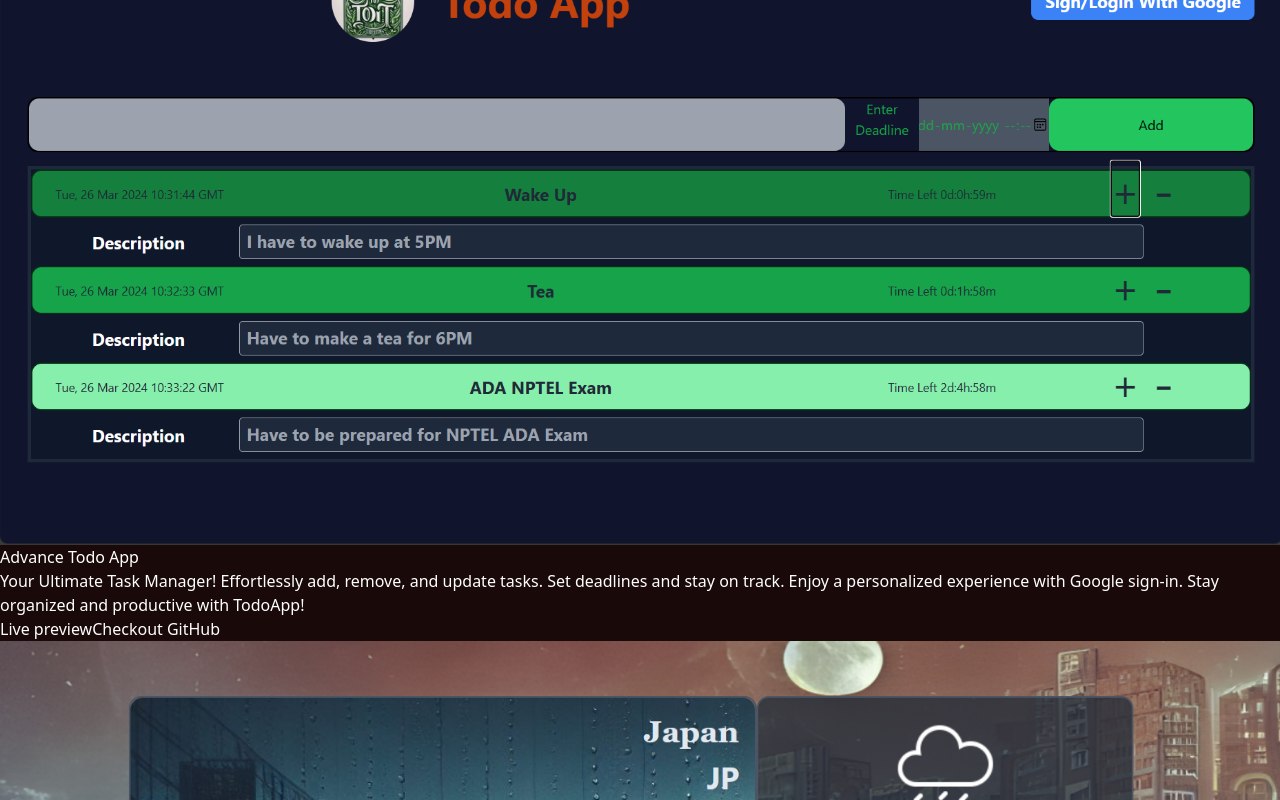
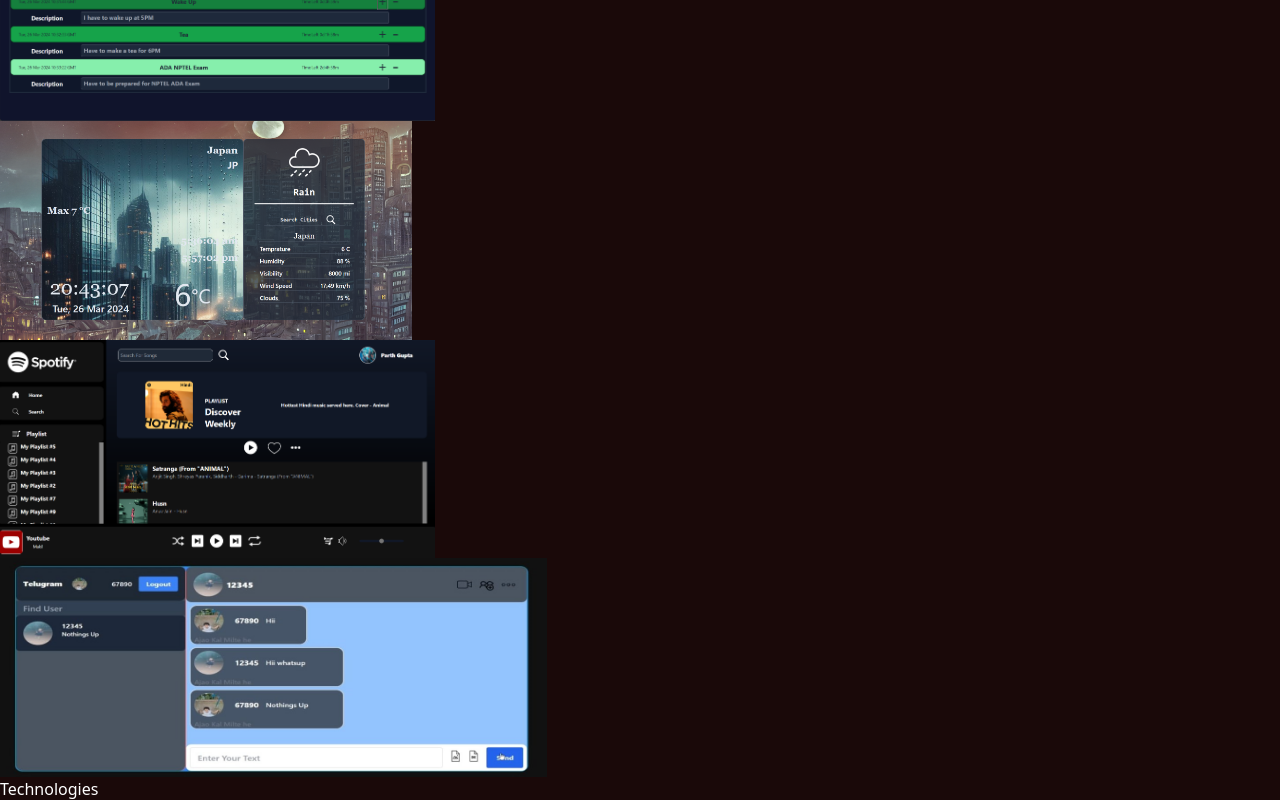
Before and after one commit to ParthGupta84616/Parth-Portfolio-website, a React (Vite) app: page / in a window 1280 px wide. Shown: the part 1460-2260 px from the top of the page. Built offline with nearby package versions, Linux system fonts and the light colour scheme.

Commit message:
Edit Project Card

```diff
--- a/src/Components/Project.jsx
+++ b/src/Components/Project.jsx
@@ -7,15 +7,16 @@
 
 function Project() {
   return (
-    <div className="container m-auto px-4 sm:py-12">
+    <div className="container m-auto px-4 sm:py-5">
             <h2 className="text-2xl font-semibold  hover:scale-105 transition-all duration-1000">Projects</h2>
-            <div className="flex flex-col sm:flex-row gap-10 mt-11 font-medium">
+            <div className="flex flex-col sm:flex-row gap-8 mt-11 font-medium">
               <ProjectCard
               imgURL={Project1}
               projectTitle={"Advance Todo App"}
               projectDescription={"Your Ultimate Task Manager! Effortlessly add, remove, and update tasks. Set deadlines and stay on track. Enjoy a personalized experience with Google sign-in. Stay organized and productive with TodoApp!"}
               projectGithub={"https://github.com/ParthGupta84616/TodoApp-ReactJs"}
               projectLive={'https://todo-app-pg.netlify.app'}
+
               / >
               <ProjectCard
               imgURL={Project2}
@@ -26,7 +27,7 @@
               / >
 
             </div>
-            <div className="flex flex-col sm:flex-row gap-10 mt-11">
+            <div className="flex flex-col sm:flex-row gap-8 mt-8">
             <ProjectCard
               imgURL={Project3}
               projectTitle={"Spotify FrontPage Clone"}
--- a/src/Components/ProjectCard.jsx
+++ b/src/Components/ProjectCard.jsx
@@ -1,23 +1,35 @@
-import React from 'react';
+import React, { useState } from 'react';
 
 function ProjectCard({ imgURL, projectTitle, projectDescription, projectGithub, projectLive }) {
+  const [hovered, setHovered] = useState(false);
+
+  const handleMouseEnter = () => {
+    setHovered(true);
+  };
+
+  const handleMouseLeave = () => {
+    setHovered(false);
+  };
+
   return (
-    <div className="border border-gray-500 rounded-md p-5 flex-1 hover:scale-105 transition-all duration-1000 ">
-      <img src={imgURL} className="w-full h-1/2 rounded-xl hover:scale-105 transition-all duration-1000 " />
-      <h3 className="text-2xl font-semibold mt-8 hover:scale-105 transition-all duration-1000">
-        {projectTitle}
-      </h3>
-      <p className="text-gray-400 text-sm hover:scale-105 transition-all duration-1000 mt-2 h-1/4">
-        {projectDescription}
-      </p>
-      <div className="flex gap-2 mb-10">
-        <button className="hover:scale-105 transition-all duration-1000 flex-1 text-sm py-3 bg-gradient-to-t from-blue-500 rounded-full to-cyan-500 hover:from-blue-700 hover:to-cyan-700" onClick={() => window.open(projectLive, '_blank')}>
-          Live preview
-        </button>
-        <button className="hover:scale-105 transition-all duration-1000 flex-1 text-sm py-3 border rounded-full hover:border-blue-500 hover:text-blue-500" onClick={() => window.open(projectGithub, '_blank')}>
-          Checkout GitHub
-        </button>
-      </div>
+    <div
+      className="relative border border-gray-500 p-4 w-full rounded-xl flex flex-col "
+      onMouseEnter={handleMouseEnter}
+      onMouseLeave={handleMouseLeave}
+    >
+      {hovered ? (
+        <div className='flex flex-col justify-center items-center ' style={{height: '27.35vh' }} >
+          <h1 className="font-semibold  text-base text-center   hover:scale-105 transition-all duration-700" >{projectDescription}</h1>
+          <div className=" flex justify-center text-xl mt-4">
+            <a href={projectGithub} className="text-blue-600 hover:underline mr-2  hover:scale-105 transition-all duration-700" target="_blank" rel="noopener noreferrer">GitHub</a>
+            {projectLive && (
+              <a href={projectLive} className="text-blue-600 hover:underline ml-2  hover:scale-105 transition-all duration-700" target="_blank" rel="noopener noreferrer">Live</a>
+            )}
+          </div>
+        </div>
+      ) : (
+        <img src={imgURL} className="w-full h-full rounded-xl hover:rotate-360 transition duration-1000 " style={{height: '27.35vh' }} alt="Project" />
+      )}
     </div>
   );
 }
```
